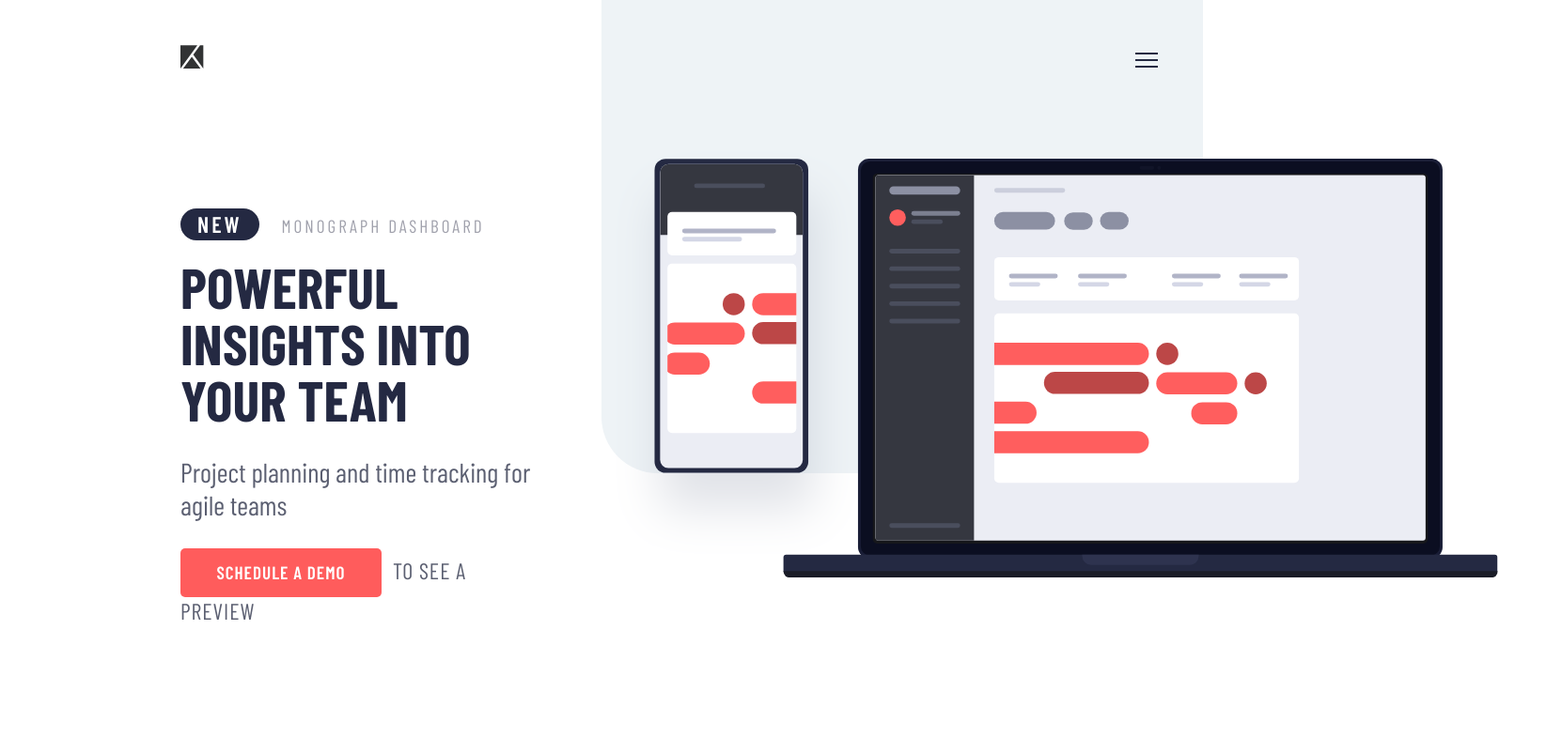
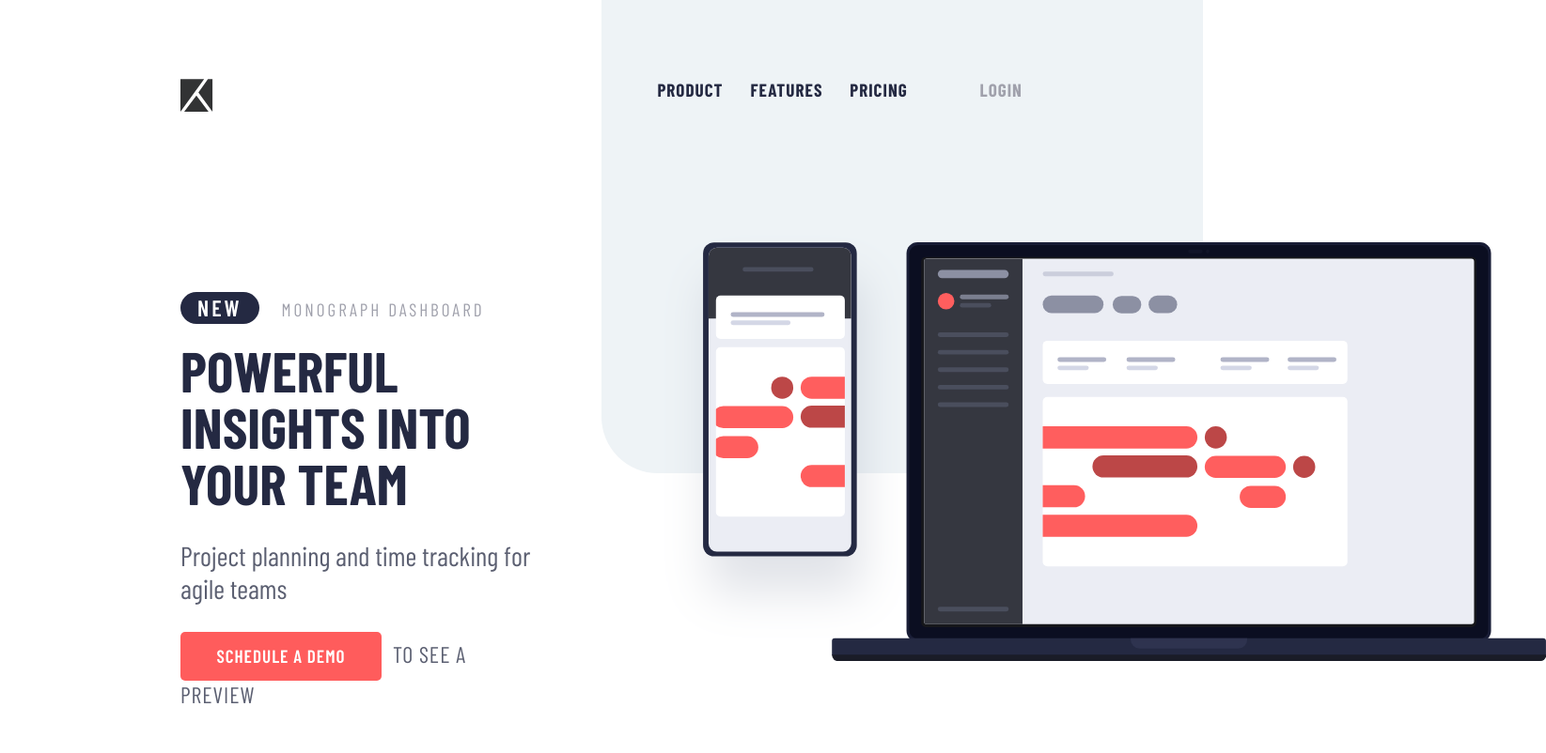
Before and after one commit to kodan96/project-tracking-intro, a plain HTML site: page index.html in a window 1280 px wide. Shown: the whole page at 94% size, 1645 px wide, since content can reach past the window. Drawn offline with nearby package versions, Linux system fonts and the light colour scheme; a web font is replaced by a local one.

Commit message:
final result

```diff
--- a/styles.css
+++ b/styles.css
@@ -181,11 +181,8 @@ p {
 
 }
 
+@media screen and (min-width: 768px) {
 
-@media screen and (min-width:768px) {
-    :root {
-        font-size: 24px;
-    }
 
     header {
         padding-inline: 8rem;
@@ -206,13 +203,13 @@ p {
         width: 60%;
         max-width: 60%;
 
-        flex-shrink: 0;
 
 
         img {
             transform: scale(1.2);
             position: absolute;
-            right: -100px;
+            left: 20%;
+            height: auto;
         }
     }
 
@@ -227,7 +224,77 @@ p {
         flex: 1;
         width: 0%;
         flex-shrink: 1;
+        width: 50%;
+    }
+
+}
+
+
+@media screen and (min-width:1024px) {
+    :root {
+        font-size: 24px;
+    }
+
+    header {
+        display: flex;
+        justify-content: space-between;
+        align-items: start;
+    }
+
+    .logo {
+        margin-block: 3.5rem 7rem;
+        height: 35px;
     }
 
 
+
+    .open,
+    .close {
+        display: none;
+    }
+
+    nav {
+        display: inline;
+        position: static;
+        background-color: transparent;
+        box-shadow: none;
+        margin: 0;
+        padding: 0;
+        width: fit-content;
+        height: fit-content;
+
+    }
+
+    nav a{
+        display: inline-block;
+        margin-bottom: 0;
+        margin-top: 3.5rem;
+        font-size: .8rem;
+    }
+
+    nav a:last-child::before {
+        content: none;
+        margin: 0;
+    }
+
+    nav a:not(:last-child){
+        margin-right: 1rem;
+        margin-bottom: 0;
+    }
+
+    nav a:hover {
+        text-decoration: underline;
+    }
+
+    .cta a:hover {
+        opacity: .7;
+    }
+
+    nav a:last-child {
+        margin-left: 2rem;
+    }
+
+
+
+
 }
```
